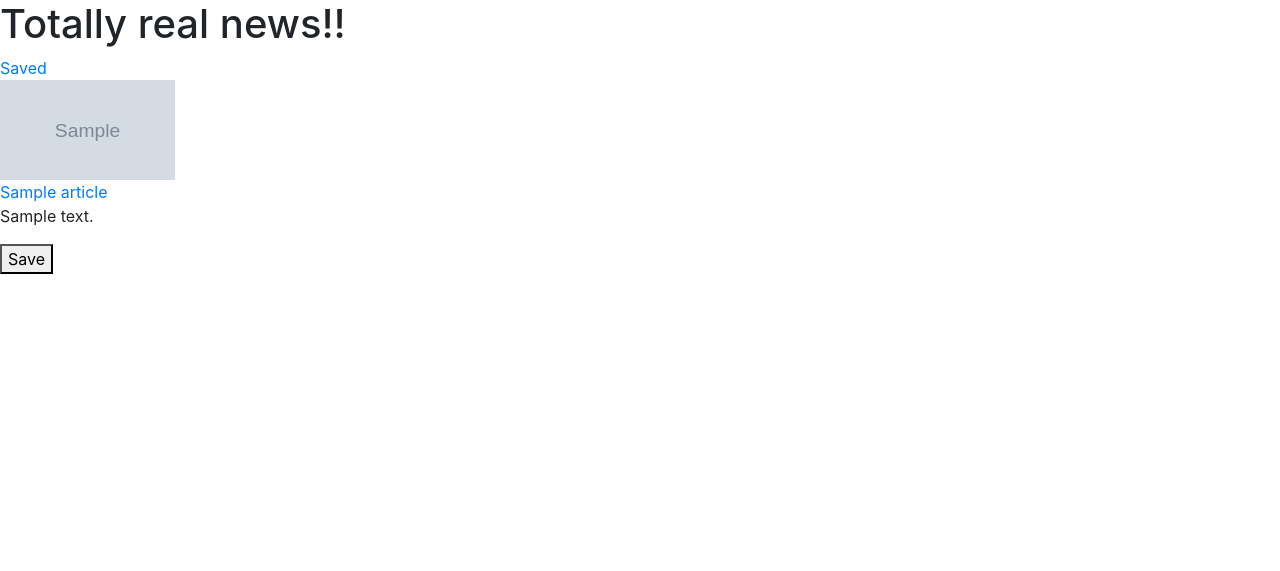
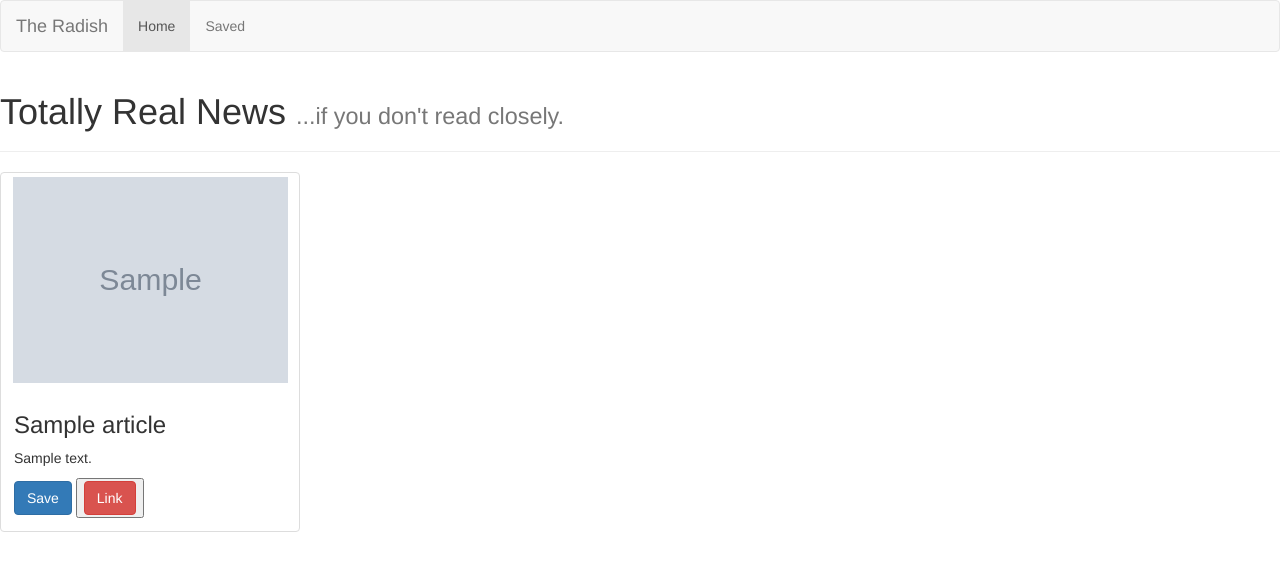
Before and after one commit to jeremygruhlkey/Mongo-Scraper, a Node server app: template views/index.handlebars in a window 1280 px wide. Shown: the top 571 px of the page. Run offline with Node 20, Linux system fonts and the light colour scheme; tables that the repository leaves empty hold one stand-in row (values such as "Sample post"); the template is opened without the code that fills it: values that come from a table or form of the project are taken from there, most other values are stand-ins (such as "Sample title", 1, 10 or a date in 2020); grey boxes marked "Sample" are stand-in pictures; some libraries are stand-ins or nearby versions.

Commit message:
Home Page bootstrapped

```diff
--- a/public/style.css
+++ b/public/style.css
@@ -0,0 +1,8 @@
+.thumbnail {
+    float: none;
+    width: 300px;
+}
+
+.articles {
+    float: left;
+}
--- a/views/index.handlebars
+++ b/views/index.handlebars
@@ -1,19 +1,36 @@
-<h1>Totally real news!!</h1>
-<a href = "/saved" >Saved</a>
+<div class="page-header">
+  <h1>Totally Real News <small>...if you don't read closely.</small></h1>
+</div>
 <div class = "articles">
 
-        {{!-- {{#if articles}} --}}
-        {{#each articles}}
+
+    {{!-- {{#each articles}}
     <div class = "post-entry"></div>
         <img src= "{{image}}" height="100" width="175">
         <br>
-            {{!-- <p>{{title}}</p> --}}
         <a href="{{link}}">{{title}}</a>
         <p>{{summary}}</p>
         <button class="save" data-image = "{{image}}" data-title = "{{title}}" data-link = "{{link}}" data-summary = "{{summary}}">Save</button>
         <br><br><br>
     </div>
+    {{/each}} --}}
+
+
+
+    {{#each articles}}
+        <div class="row">
+        <div class="col-sm-6 col-md-4">
+            <div class="thumbnail post-entry">
+            <img src= "{{image}}" height="350" width="275">
+            <div class="caption">
+                <h3>{{title}}</h3>
+                <p>{{summary}}</p>
+                <button class="btn btn-primary save" role="button" data-image = "{{image}}" data-title = "{{title}}" data-link = "{{link}}" data-summary = "{{summary}}">Save</button>
+                <button><a href="{{link}}" class="btn btn-danger" role="button">Link</a></button>
+            </div>
+            </div>
+        </div>
+        </div>
     {{/each}}
-        {{!-- {{/if}} --}}
 
 </div>
--- a/views/layouts/main.handlebars
+++ b/views/layouts/main.handlebars
@@ -4,15 +4,34 @@
     <meta charset="UTF-8">
     <title>Mongo-Scraper</title>
     <script src="https://code.jquery.com/jquery.js"></script>
-    <link href="https://cdnjs.cloudflare.com/ajax/libs/twitter-bootstrap/4.0.0/css/bootstrap.min.css" rel="stylesheet">
+    <link rel="stylesheet" href="https://maxcdn.bootstrapcdn.com/bootstrap/3.3.7/css/bootstrap.min.css" integrity="sha384-BVYiiSIFeK1dGmJRAkycuHAHRg32OmUcww7on3RYdg4Va+PmSTsz/K68vbdEjh4u" crossorigin="anonymous">
 
     <script src="./index.js"></script>
-    <script src="./style.css"></script>
+    <link rel="stylesheet" href="./style.css"></link>
 
 
     </head>
+
+    <nav class="navbar navbar-default">
+  <div class="container-fluid">
+
+    <div class="navbar-header">
+      <a class="navbar-brand" href="#">The Radish</a>
+    </div>
+
+    <div class="collapse navbar-collapse" id="bs-example-navbar-collapse-1">
+      <ul class="nav navbar-nav">
+        <li class="active"><a href="/">Home<span class="sr-only">(current)</span></a></li>
+        <li><a href="/saved">Saved</a></li>
+      </ul>
+
+    </div>
+  </div>
+</nav>
+
     <body>
 
         {{{ body }}}
+
     </body>
     </html>
--- a/views/saved.handlebars
+++ b/views/saved.handlebars
@@ -1,5 +1,4 @@
 <h1>Saved</h1>
-<a href = "/" >Other News</a>
 <div class = "articles">
 
         {{!-- {{#if articles}} --}}
```
Lines whose indentation alone changed are shown as unchanged.
